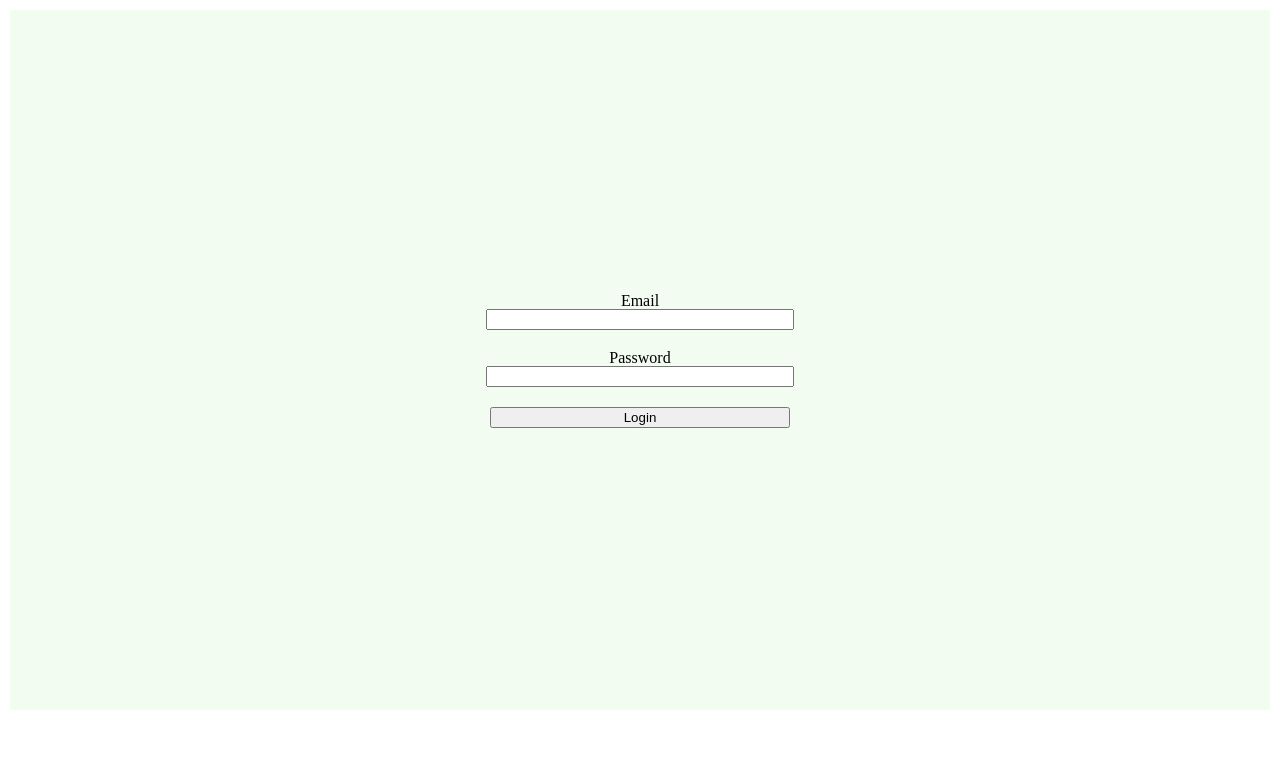
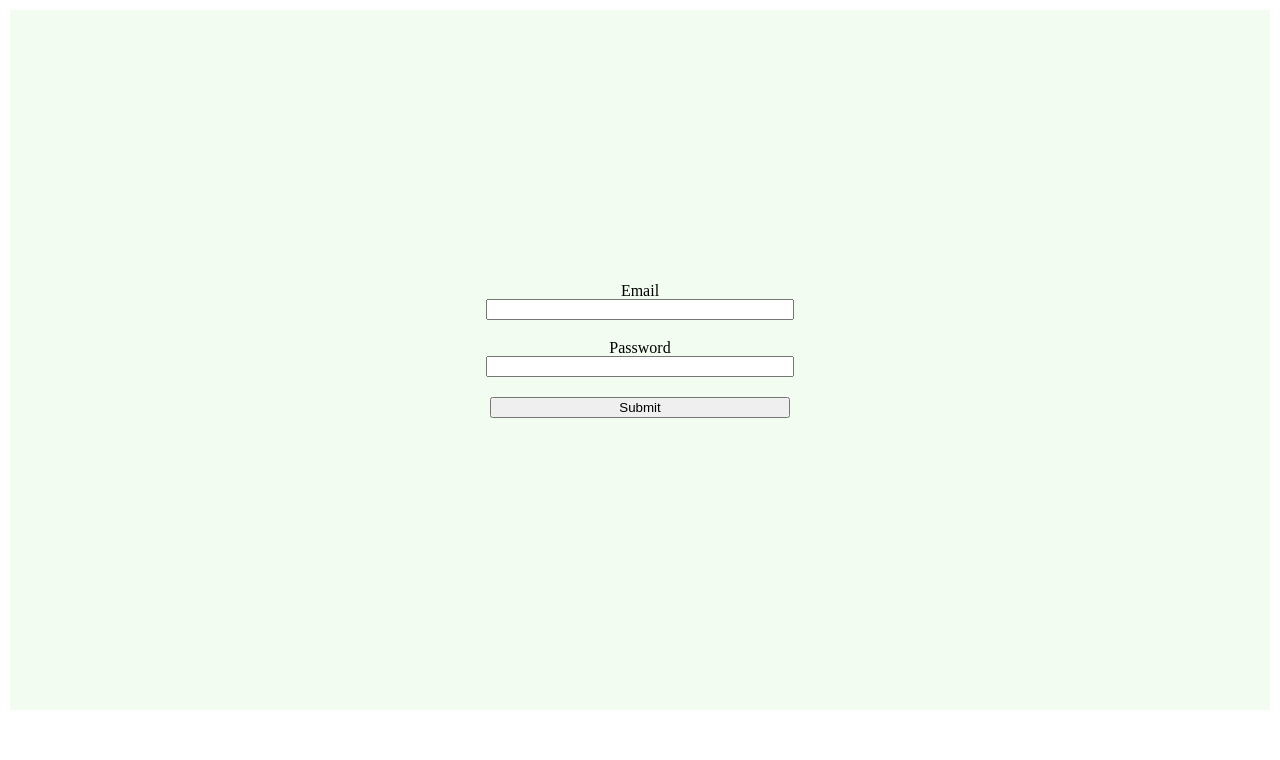
Before and after one commit to JezReal/shoppingcart-system, a PHP site: page /login.php in a window 1280 px wide. Shown: the part 40-800 px from the top of the page. Run offline with PHP 8.4, Linux system fonts and the light colour scheme.

Commit message:
implement login functionality

```diff
--- a/pages/login.php
+++ b/pages/login.php
@@ -29,7 +29,7 @@
 </nav>
 
 <section>
-    <form action="auth.php" method="POST">
+    <form action="../authentication/auth.php" method="POST">
         <label for="email">Email</label>
         <br>
         <input type="email" name="email" id="email" required>
@@ -40,7 +40,7 @@
         <input type="password" name="password" id="password" required>
         <br>
 
-        <button type="submit">Login</button>
+        <input type="submit" name="loginButton" value="Submit"/>
     </form>
 </section>
 </body>
```
